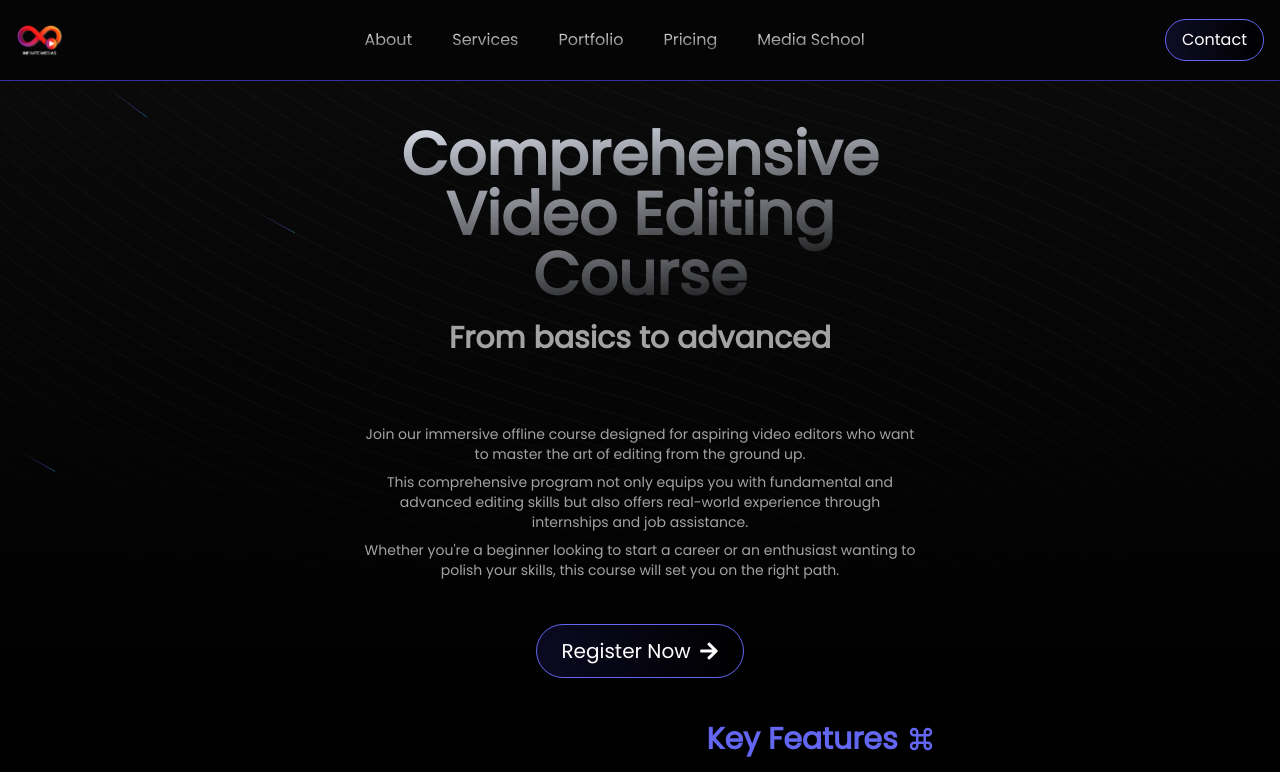
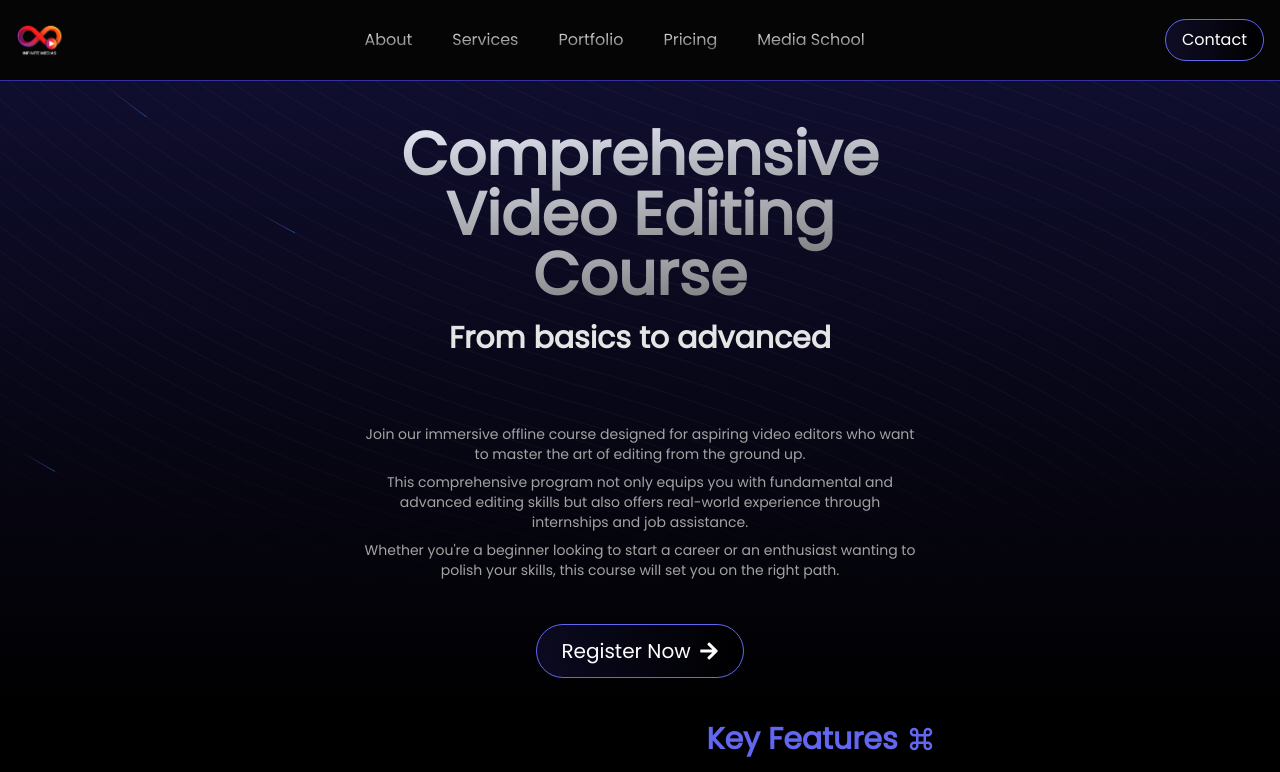
Before and after one commit to DGclasher/infinite-edits, a Next.js app: page /media-school in a window 1280 px wide. Shown: the top 772 px of the page. Built offline with nearby package versions, Linux system fonts and the light colour scheme.

Commit message:
update styles, fix z index of teams card section

```diff
--- a/app/graphicdesign/page.tsx
+++ b/app/graphicdesign/page.tsx
@@ -98,7 +98,7 @@ const GraphicDesign = () => {
     setFile(null);
   };
   return (
-    <div className=" bg-gradient-to-b  from-neutral-950  max-w-screen  overflow-x-hidden text-center">
+    <div className=" bg-gradient-to-b  from-indigo-600/20  max-w-screen  overflow-x-hidden text-center">
       <BackgroundBeams />
       <div className="p-4 mx-auto relative text-center z-10 flex flex-col items-center justify-center w-full pt-10 md:pt-20 px-2">
         <div className="relative mb-12">
--- a/app/media-school/page.tsx
+++ b/app/media-school/page.tsx
@@ -14,7 +14,7 @@ import { AnimatedPinDemo } from "@/components/enrollment-steps";
 
 const CourseRegistration: FC = () => {
   return (
-    <div className=" min-h-screen flex max-w-screen pb-16 flex-col justify-center items-center">
+    <div className=" min-h-screen  flex max-w-screen pb-16 flex-col justify-center items-center">
       <BackgroundBeamsDemo />
       <div className="  w-full flex flex-col items-center justify-center ">
         <div className="flex w-[80%] flex-col md:flex-row-reverse justify-around items-center gap-16">
--- a/app/motion-graphics/page.tsx
+++ b/app/motion-graphics/page.tsx
@@ -84,7 +84,7 @@ const Videos = () => {
     setFile(null);
   };
   return (
-    <div className="bg-gradient-to-b  from-neutral-950  max-w-screen  overflow-x-hidden text-center px-4 md:px-8 lg:px-16">
+    <div className="bg-gradient-to-b  from-indigo-600/20  max-w-screen  overflow-x-hidden text-center px-4 md:px-8 lg:px-16">
       <BackgroundBeams />
       <div className="p-4 mx-auto relative z-10 w-full pt-10 md:pt-20 px-2">
       <div className="relative mb-12 flex flex-col justify-center items-center w-full">
--- a/app/thumbnails/page.tsx
+++ b/app/thumbnails/page.tsx
@@ -94,7 +94,7 @@ const Thumbnails = () => {
     setFile(null);
   };
   return (
-    <div className="bg-gradient-to-b  from-neutral-950  max-w-screen  overflow-x-hidden text-center px-4 md:px-8 lg:px-16">
+    <div className="bg-gradient-to-b  from-indigo-600/20  max-w-screen  overflow-x-hidden text-center px-4 md:px-8 lg:px-16">
       <BackgroundBeams />
       <div className="fixed pointer-events-none inset-0 flex items-center justify-center bg-black [mask-image:radial-gradient(ellipse_at_center,transparent_20%,black)]"></div>
       <div className="p-4 mx-auto relative z-10 w-full pt-10 md:pt-20 px-2">
@@ -129,11 +129,11 @@ const Thumbnails = () => {
             <div
               key={index}
               onClick={() => openModal(data)}
-              className="overflow-hidden  p-2"
+              className="overflow-hidden shadow-2xl   "
             >
               <Image
                 key={index}
-                className=" overflow-hidden object-cover w-full cursor-pointer h-auto shadow-lg"
+                className=" overflow-hidden object-cover w-full cursor-pointer h-auto "
                 src={data.src}
                 alt="Porfolio_img"
                 width={500}
--- a/app/videos/page.tsx
+++ b/app/videos/page.tsx
@@ -6,6 +6,7 @@ import Link from "next/link";
 import { useState } from "react";
 import { FaArrowRight } from "react-icons/fa";
 import { FaPlayCircle } from "react-icons/fa";
+import { FaArrowLeft } from "react-icons/fa";
 
 interface videoData {
   src: string;
@@ -62,7 +63,7 @@ const Videos = () => {
     setFile(null);
   };
   return (
-    <div className="bg-gradient-to-b pb-16 from-neutral-950  max-w-screen  overflow-x-hidden text-center">
+    <div className="bg-gradient-to-b pb-16 from-indigo-600/20 max-w-screen  overflow-x-hidden text-center">
       <BackgroundBeams />
       <div className="p-4 mx-auto relative z-10 w-full pt-10 md:pt-20 px-2">
       <div className="relative mb-12 flex flex-col justify-center items-center w-full">
@@ -116,7 +117,7 @@ const Videos = () => {
           );
         })}
       </div>
-      <div className="popup-media" style={{ display: file ? "block" : "none" }}>
+      <div className="popup-media relative" style={{ display: file ? "block" : "none" }}>
         <span onClick={() => setFile(null)}>&times;</span>
 
         {file ? (
--- a/components/beams_background.tsx
+++ b/components/beams_background.tsx
@@ -6,14 +6,14 @@ import { BackgroundBeams } from "./ui/background-beams";
 
 export function BackgroundBeamsDemo() {
     return (
-        <div className="h-[40rem] px-4 md:px-8 lg:px-12 w-full overflow-x-hidden  rounded-md bg-gradient-to-b from-neutral-950  relative flex lg:flex-row flex-col items-center justify-center antialiased">
+        <div className="h-[40rem] px-4 md:px-8 lg:px-12 w-full overflow-x-hidden  rounded-md bg-gradient-to-b from-indigo-600/20  relative flex lg:flex-row flex-col items-center justify-center antialiased">
 
             <div className="flex flex-col w-full md:w-3/4 lg:w-1/2 items-center justify-center text-center p-4 gap-6">
                 <h1 className="relative school  z-10 text-4xl text  md:text-6xl font-bold">
-                    <span className="bg-clip-text text-transparent bg-gradient-to-br from-indigo-50 to">
+                    <span className="bg-clip-text text-transparent bg-gradient-to-br from-indigo-50 to-neutral-500">
                         Comprehensive Video Editing Course
                     </span>
-                    <span className="text-2xl md:text-3xl text-neutral-400 block py-4">
+                    <span className="text-2xl md:text-3xl text-neutral-200 block py-4">
                         From basics to advanced
                     </span>
                 </h1>
--- a/components/team.tsx
+++ b/components/team.tsx
@@ -66,7 +66,7 @@ export function TeamSection() {
       </div>
       {teamData && (
   <Carousel
-    className="w-full"
+    className="w-full z-10"
     autoPlay={true}
     infinite={true}
     swipeable={true}
```
